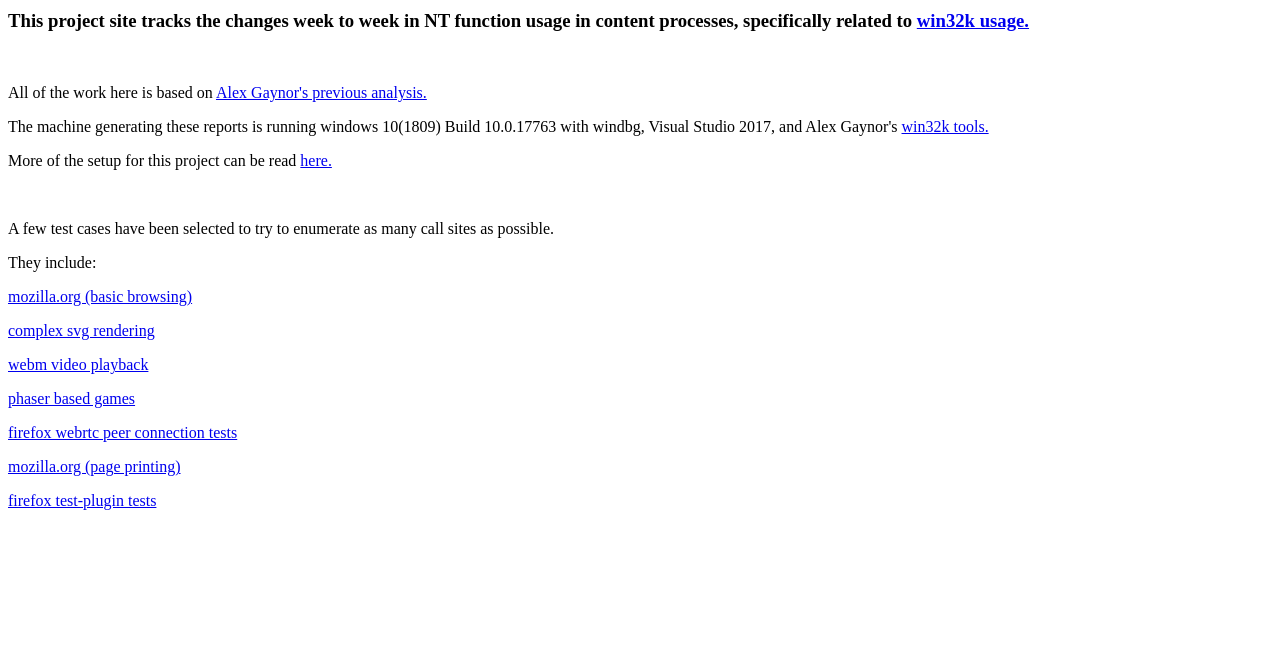
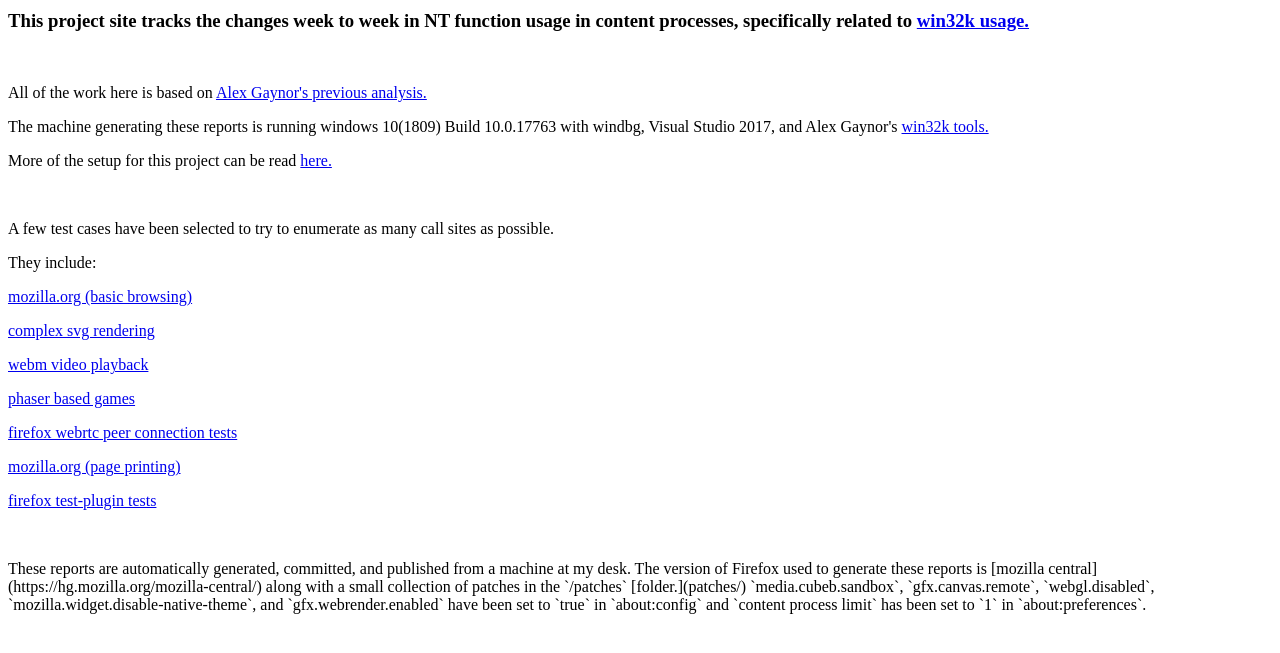
Before and after one commit to bayounetta/fx-win32k-report, a Gatsby site: page /about in a window 1280 px wide. Shown: the part 97-750 px from the top of the page. Built offline with nearby package versions, Linux system fonts and the light colour scheme; Gatsby itself is replaced by a stand-in of ours.

```diff
--- a/src/pages/about.js
+++ b/src/pages/about.js
@@ -7,8 +7,8 @@
     <Header />
     <div className="page">
       <h3>
-        This project site tracks the changes week to week in NT function usage in
-        content processes, specifically related to{' '}
+        This project site tracks the changes week to week in NT function usage
+        in content processes, specifically related to{' '}
         <a href="https://bugzilla.mozilla.org/show_bug.cgi?id=1381019">
           win32k usage.
         </a>
@@ -35,8 +35,8 @@
       <br />
 
       <p>
-        A few test cases have been selected to try to enumerate as many call sites
-        as possible.
+        A few test cases have been selected to try to enumerate as many call
+        sites as possible.
       </p>
       <p>They include:</p>
       <p>
@@ -71,6 +71,16 @@
         </a>
       </p>
       <br />
+      <p>
+        These reports are automatically generated, committed, and published from
+        a machine at my desk. The version of Firefox used to generate these
+        reports is [mozilla central](https://hg.mozilla.org/mozilla-central/)
+        along with a small collection of patches in the `/patches`
+        [folder.](patches/) `media.cubeb.sandbox`, `gfx.canvas.remote`,
+        `webgl.disabled`, `mozilla.widget.disable-native-theme`, and
+        `gfx.webrender.enabled` have been set to `true` in `about:config` and
+        `content process limit` has been set to `1` in `about:preferences`.
+      </p>
     </div>
   </div>
 );
```
Also changed, not shown: README.md.
